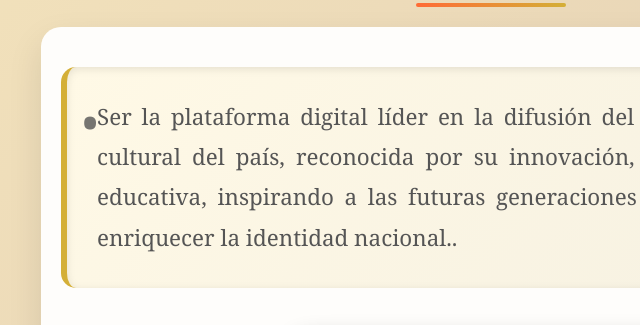
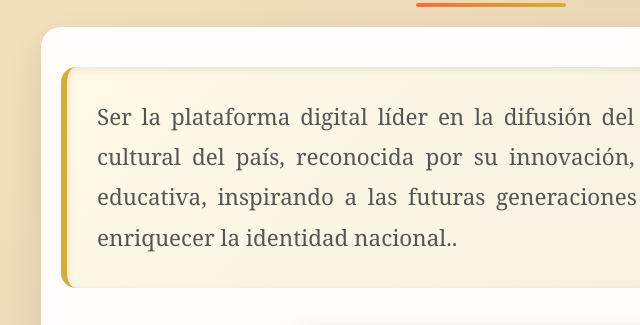
Before and after one commit to PasDeDeux23/webDanzas-1, a plain HTML site: page Vision.html in a window 1280 px wide. Shown: the part 133-458 px from the top of the page, 149-789 px from the left. Drawn offline with Linux system fonts and the light colour scheme.

Commit message:
Add files via upload

```diff
--- a/Vision.css
+++ b/Vision.css
@@ -73,7 +73,7 @@ footer {
 }
 
 .Padre p::before {
-    content: '•';
+    content: '';
     position: absolute;
     top: 15px;
     left: 15px;
```
